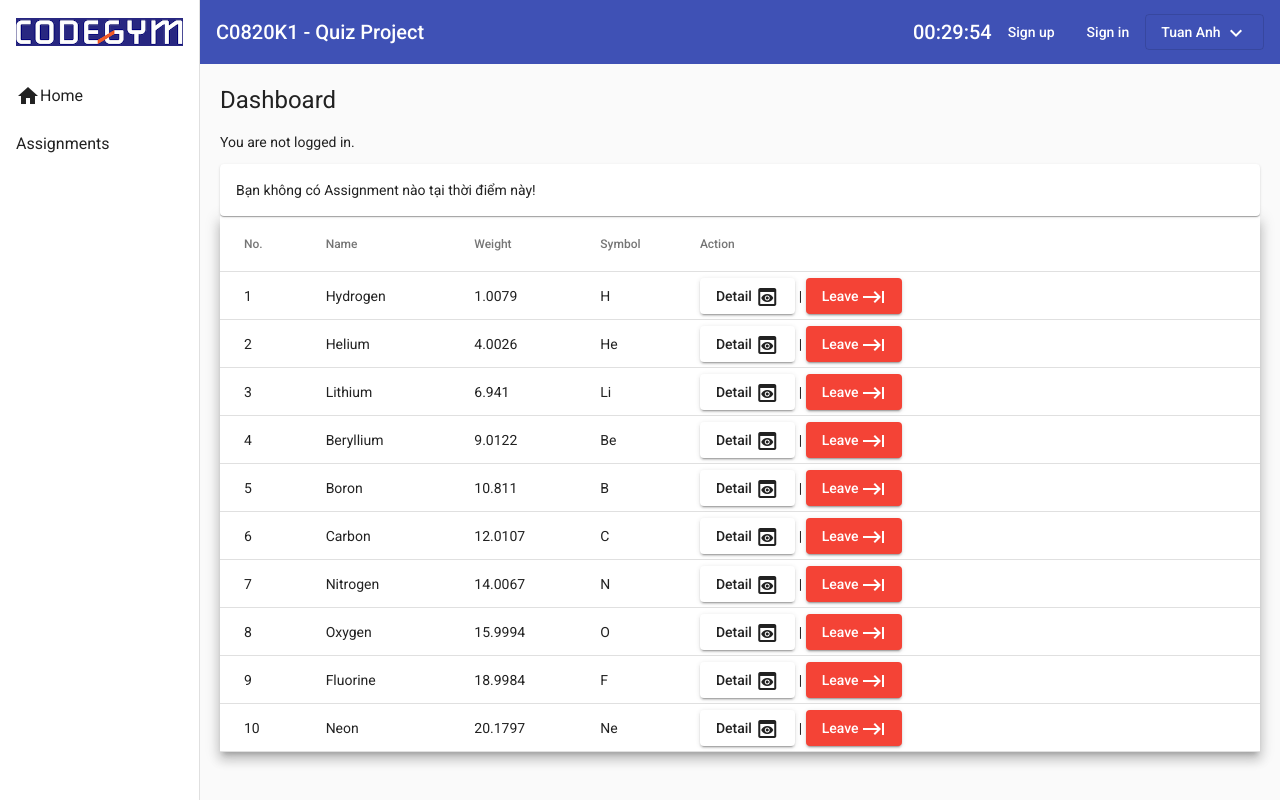
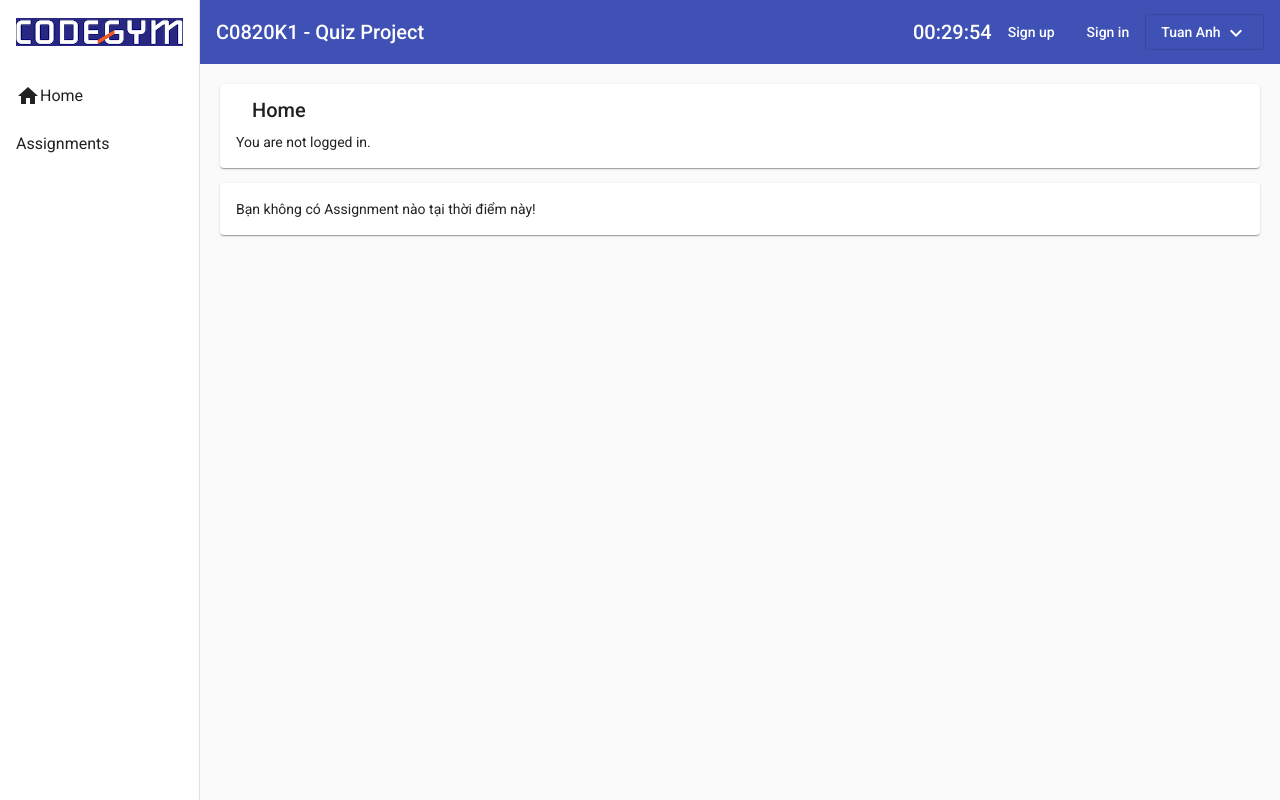
Before and after one commit to anhnbt-it/wfda-project-quiz, an Angular app: page /home in a window 1280 px wide. Built offline with nearby package versions, Linux system fonts and the light colour scheme.

Commit message:
Remove page unused

```diff
--- a/src/app/app-routing.module.ts
+++ b/src/app/app-routing.module.ts
@@ -1,7 +1,6 @@
 import {NgModule} from '@angular/core';
 import {ExamComponent} from './views/exam/exam.component';
 import {Routes, RouterModule} from '@angular/router';
-import {QuizDashboardComponent} from './views/layout/quiz-dashboard/quiz-dashboard.component';
 import {LoginComponent} from './views/login/login.component';
 import {RegisterComponent} from './views/register/register.component';
 import {LayoutLoginComponent} from './views/layout-login.component';
@@ -9,6 +8,7 @@ import {LayoutComponent} from './views/layout/layout.component';
 import {AssignmentsHistoryComponent} from './views/assignments-history/assignments-history.component';
 import {AssignmentsDetailComponent} from './views/assignments-detail/assignments-detail.component';
 import {DetailGroupComponent} from './views/detail-group/detail-group.component';
+import {HomeComponent} from './views/home/home.component';
 
 const routes: Routes = [
   { path: '', redirectTo: '/user/login', pathMatch: 'full' },
@@ -16,7 +16,7 @@ const routes: Routes = [
     path: '',
     component: LayoutComponent,
     children: [
-      {path: 'home', component: QuizDashboardComponent},
+      {path: 'home', component: HomeComponent},
       {path: 'assignments-history', component: AssignmentsHistoryComponent},
       {path: 'assignments-detail', component: AssignmentsDetailComponent},
       {path: 'detail-group', component: DetailGroupComponent},
--- a/src/app/app.module.ts
+++ b/src/app/app.module.ts
@@ -19,7 +19,6 @@ import { FormsModule, ReactiveFormsModule } from '@angular/forms';
 import { MatTableModule } from '@angular/material/table';
 import { MatPaginatorModule } from '@angular/material/paginator';
 import { MatSortModule } from '@angular/material/sort';
-import { QuizDashboardComponent } from './views/layout/quiz-dashboard/quiz-dashboard.component';
 import { MatGridListModule } from '@angular/material/grid-list';
 import { MatMenuModule } from '@angular/material/menu';
 import { ExamComponent } from './views/exam/exam.component';
@@ -32,12 +31,12 @@ import { AssignmentsDetailComponent } from './views/assignments-detail/assignmen
 import { DetailGroupComponent } from './views/detail-group/detail-group.component';
 import { FormatTimePipe } from './format-time.pipe';
 import { MatTooltipModule } from '@angular/material/tooltip';
+import { HomeComponent } from './views/home/home.component';
 
 @NgModule({
   declarations: [
     AppComponent,
     LayoutComponent,
-    QuizDashboardComponent,
     DetailGroupComponent,
     ExamComponent,
     DetailGroupComponent,
@@ -46,7 +45,8 @@ import { MatTooltipModule } from '@angular/material/tooltip';
     RegisterComponent,
     AssignmentsHistoryComponent,
     AssignmentsDetailComponent,
-    FormatTimePipe
+    FormatTimePipe,
+    HomeComponent
   ],
   imports: [
     BrowserModule,
--- a/src/app/views/detail-group/detail-group.component.css
+++ b/src/app/views/detail-group/detail-group.component.css
@@ -1,4 +1,4 @@
-.grid-container {
+.container {
   margin: 20px;
 }
 
--- a/src/app/views/exam/exam.component.css
+++ b/src/app/views/exam/exam.component.css
@@ -1,4 +1,4 @@
-.grid-container {
+.container {
   margin: 20px;
 }
 
--- /dev/null
+++ b/src/app/views/home/home.component.html
@@ -0,0 +1,18 @@
+<div class="container">
+  <mat-card class="mb-2">
+    <mat-card-header>
+      <mat-card-title>Home</mat-card-title>
+    </mat-card-header>
+    <mat-card-content>
+      <p>You are not logged in.</p>
+    </mat-card-content>
+  </mat-card>
+  <mat-card>
+    <mat-card-content>
+      <p>Bạn không có Assignment nào tại thời điểm này!</p>
+    </mat-card-content>
+  </mat-card>
+  <ng-template #loadingTmpl>
+    Loading...
+  </ng-template>
+</div>
--- /dev/null
+++ b/src/app/views/home/home.component.ts
@@ -0,0 +1,15 @@
+import {Component, OnInit} from '@angular/core';
+
+@Component({
+  selector: 'app-home',
+  templateUrl: './home.component.html',
+})
+export class HomeComponent implements OnInit {
+
+  constructor() {
+  }
+
+  ngOnInit(): void {
+  }
+
+}
--- a/src/app/views/layout/layout.component.css
+++ /dev/null
@@ -1,30 +0,0 @@
-.sidenav-container {
-  height: 100%;
-}
-
-.sidenav {
-  width: 200px;
-}
-
-.sidenav .mat-toolbar {
-  background: inherit;
-}
-
-.mat-toolbar.mat-primary {
-  position: sticky;
-  top: 0;
-  z-index: 1;
-}
-
-a.nav-link {
-  margin: 0 4px;
-  cursor: pointer;
-}
-
-.example-spacer {
-  flex: 1 1 auto;
-}
-
-.mat-paginator-range-label {
-  margin: 0 32px 0 24px;
-}
--- a/src/app/views/layout/quiz-dashboard/quiz-dashboard.component.css
+++ /dev/null
@@ -1,27 +0,0 @@
-.grid-container {
-  margin: 20px;
-}
-
-.dashboard-card {
-  position: absolute;
-  top: 15px;
-  left: 15px;
-  right: 15px;
-  bottom: 15px;
-}
-
-.more-button {
-  position: absolute;
-  top: 5px;
-  right: 10px;
-}
-
-.dashboard-card-content {
-  text-align: center;
-}
-
-/*tung*/
-
-table {
-  width: 100%;
-}
--- a/src/app/views/layout/quiz-dashboard/quiz-dashboard.component.html
+++ /dev/null
@@ -1,55 +0,0 @@
-<div class="grid-container">
-  <h1 class="mat-h1">Dashboard</h1>
-  <p>You are not logged in.</p>
-  <mat-card>
-    <mat-card-content>
-      <p>Bạn không có Assignment nào tại thời điểm này!</p>
-    </mat-card-content>
-  </mat-card>
-
-  <table mat-table [dataSource]="dataSource" class="mat-elevation-z8">
-
-    <tr mat-header-row *matHeaderRowDef="displayedColumns"></tr>
-    <tr mat-row *matRowDef="let row; columns: displayedColumns;"></tr>
-
-    <!--- Note that these columns can be defined in any order.
-      The actual rendered columns are set as a property on the row definition" -->
-
-    <!-- Position Column -->
-    <ng-container matColumnDef="position">
-      <th mat-header-cell *matHeaderCellDef> No.</th>
-      <td mat-cell *matCellDef="let element"> {{element.position}} </td>
-    </ng-container>
-
-    <!-- Name Column -->
-    <ng-container matColumnDef="name">
-      <th mat-header-cell *matHeaderCellDef> Name</th>
-      <td mat-cell *matCellDef="let element"> {{element.name}} </td>
-    </ng-container>
-
-    <!-- Weight Column -->
-    <ng-container matColumnDef="weight">
-      <th mat-header-cell *matHeaderCellDef> Weight</th>
-      <td mat-cell *matCellDef="let element"> {{element.weight}} </td>
-    </ng-container>
-
-    <!-- Symbol Column -->
-    <ng-container matColumnDef="symbol">
-      <th mat-header-cell *matHeaderCellDef> Symbol</th>
-      <td mat-cell *matCellDef="let element"> {{element.symbol}} </td>
-    </ng-container>
-
-    <ng-container matColumnDef="action">
-      <th mat-header-cell *matHeaderCellDef> Action</th>
-      <td mat-cell *matCellDef="let element">
-        <a mat-raised-button (click)="showDetail(element.position)">Detail
-          <span class="material-icons">preview</span> </a> |
-        <a mat-raised-button color="warn">Leave
-          <span class="material-icons">keyboard_tab</span></a>
-      </td>
-    </ng-container>
-  </table>
-</div>
-<ng-template #loadingTmpl>
-  Loading...
-</ng-template>
--- a/src/app/views/layout/quiz-dashboard/quiz-dashboard.component.ts
+++ /dev/null
@@ -1,65 +0,0 @@
-import { Component } from '@angular/core';
-import { map } from 'rxjs/operators';
-import { Breakpoints, BreakpointObserver } from '@angular/cdk/layout';
-import {ActivatedRoute, Router} from '@angular/router';
-
-export interface PeriodicElement {
-  name: string;
-  position: number;
-  weight: number;
-  symbol: string;
-}
-
-const ELEMENT_DATA: PeriodicElement[] = [
-  {position: 1, name: 'Hydrogen', weight: 1.0079, symbol: 'H'},
-  {position: 2, name: 'Helium', weight: 4.0026, symbol: 'He'},
-  {position: 3, name: 'Lithium', weight: 6.941, symbol: 'Li'},
-  {position: 4, name: 'Beryllium', weight: 9.0122, symbol: 'Be'},
-  {position: 5, name: 'Boron', weight: 10.811, symbol: 'B'},
-  {position: 6, name: 'Carbon', weight: 12.0107, symbol: 'C'},
-  {position: 7, name: 'Nitrogen', weight: 14.0067, symbol: 'N'},
-  {position: 8, name: 'Oxygen', weight: 15.9994, symbol: 'O'},
-  {position: 9, name: 'Fluorine', weight: 18.9984, symbol: 'F'},
-  {position: 10, name: 'Neon', weight: 20.1797, symbol: 'Ne'},
-];
-
-
-@Component({
-  selector: 'app-quiz-dashboard',
-  templateUrl: './quiz-dashboard.component.html',
-  styleUrls: ['./quiz-dashboard.component.css']
-})
-export class QuizDashboardComponent {
-  /** Based on the screen size, switch from standard to one column per row */
-  // cards = this.breakpointObserver.observe(Breakpoints.Handset).pipe(
-  //   map(({ matches }) => {
-  //     if (matches) {
-  //       return [
-  //         { title: 'Card 1', cols: 1, rows: 1 },
-  //         { title: 'Card 2', cols: 1, rows: 1 },
-  //         { title: 'Card 3', cols: 1, rows: 1 },
-  //         { title: 'Card 4', cols: 1, rows: 1 }
-  //       ];
-  //     }
-  //
-  //     return [
-  //       { title: 'Card 1', cols: 2, rows: 1 },
-  //       { title: 'Card 2', cols: 1, rows: 1 },
-  //       { title: 'Card 3', cols: 1, rows: 2 },
-  //       { title: 'Card 4', cols: 1, rows: 1 }
-  //     ];
-  //   })
-  // );
-
-  constructor(private breakpointObserver: BreakpointObserver,
-              private router: Router,
-              private activatedRoute: ActivatedRoute) {}
-
-  displayedColumns: string[] = ['position', 'name', 'weight', 'symbol', 'action'];
-  dataSource = ELEMENT_DATA;
-
-
-  showDetail(id: number): void {
-    this.router.navigate(['detail-group'], {queryParams: {id}});
-  }
-}
--- a/src/styles.css
+++ b/src/styles.css
@@ -2,3 +2,42 @@
 
 html, body { height: 100%; }
 body { margin: 0; font-family: Roboto, "Helvetica Neue", sans-serif; }
+
+.sidenav-container {
+  height: 100%;
+}
+
+.sidenav {
+  width: 200px;
+}
+
+.sidenav .mat-toolbar {
+  background: inherit;
+}
+
+.mat-toolbar.mat-primary {
+  position: sticky;
+  top: 0;
+  z-index: 1;
+}
+
+a.nav-link {
+  margin: 0 4px;
+  cursor: pointer;
+}
+
+.example-spacer {
+  flex: 1 1 auto;
+}
+
+.mat-paginator-range-label {
+  margin: 0 32px 0 24px;
+}
+
+.container {
+  margin: 20px;
+}
+
+.mb-2 {
+  margin-bottom: 15px;
+}
```
Also changed, not shown: src/app/views/layout/layout.component.ts (+11 -9 lines), 1 other file (tests, documents, lock files or other folders).
